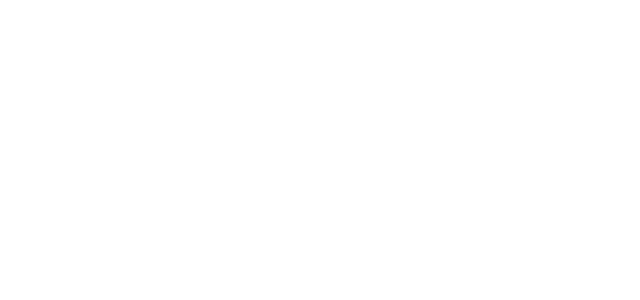
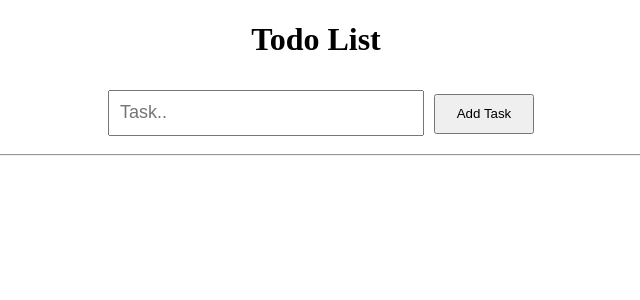
Before and after one commit to AnikBhadra/todo_list_application, a React (Vite) app: page / in a window 1280 px wide. Shown: the top 300 px of the page, without its empty margins (324-964 px from the left). Built offline with nearby package versions, Linux system fonts and the light colour scheme.

Commit message:
setting up the ui

```diff
--- a/src/App.css
+++ b/src/App.css
@@ -1,6 +1,16 @@
-#root {
-  max-width: 1280px;
-  margin: 0 auto;
-  padding: 2rem;
+.App{
   text-align: center;
 }
+
+input{
+  margin: 10px;
+  width: 300px;
+  height: 40px;
+  font-size: 18px;
+  padding-left: 10px ;
+}
+
+button{
+  width: 100px;
+  height: 40px;
+}
--- a/src/App.jsx
+++ b/src/App.jsx
@@ -4,7 +4,12 @@
 
   return (
     <div className="App">
-
+      <h1>Todo List</h1>
+      <div>
+        <input type="text " placeholder='Task..' />
+        <button>Add Task</button>
+        <hr />
+      </div>
     </div>
   )
 }
```
